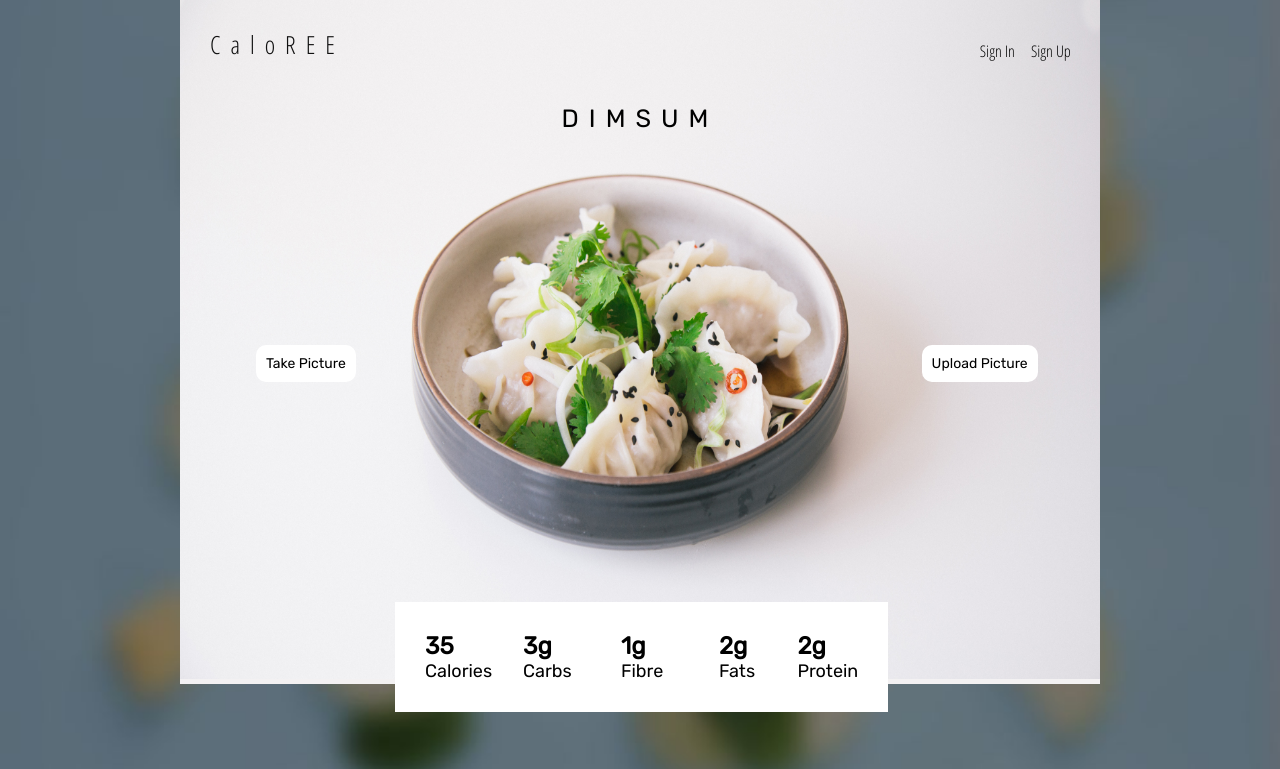
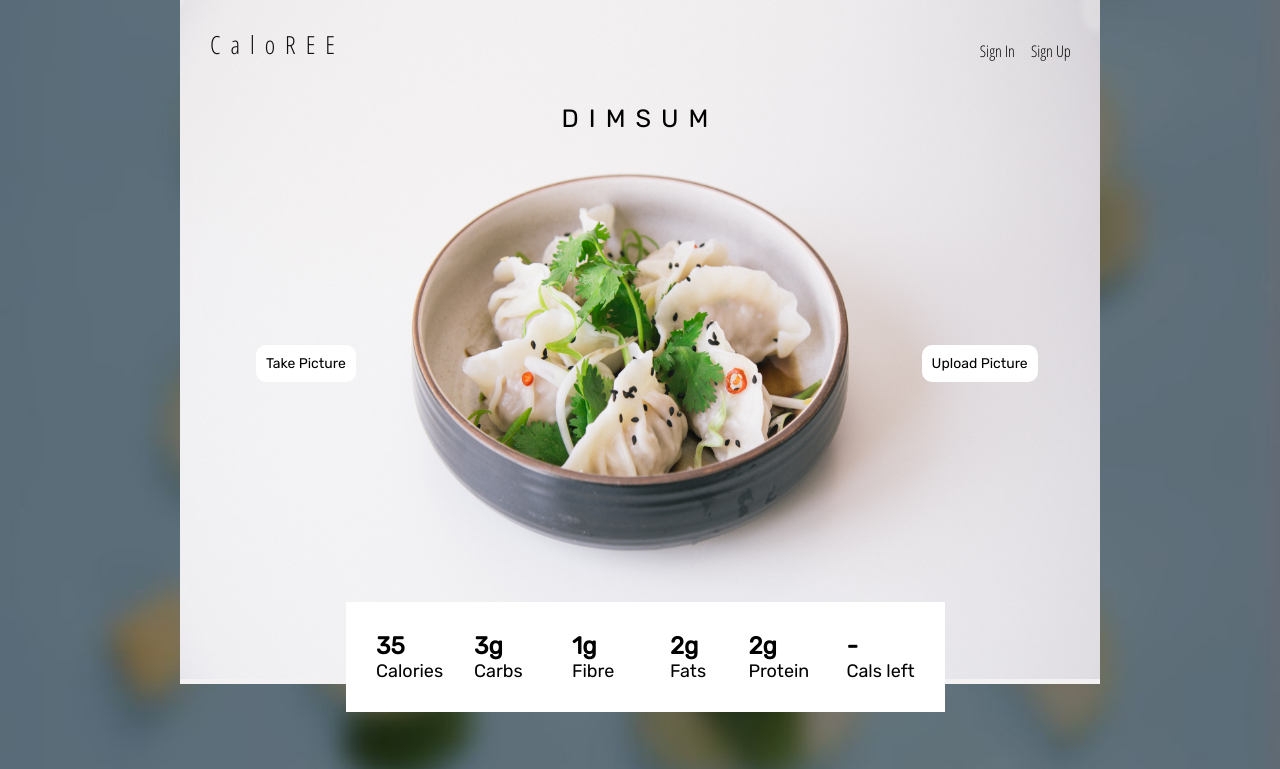
Before and after one commit to ossaris56/CaloREE, a Flask app: page / in a window 1280 px wide. Shown: the part 31-800 px from the top of the page. Run offline with Flask 2, Linux system fonts and the light colour scheme; parts of the project's set-up code (start-up, migrations or seed data) failed here and were passed over.

Commit message:
Cal remaining text area

```diff
--- a/caloree/static/css/index.css
+++ b/caloree/static/css/index.css
@@ -175,7 +175,7 @@
     border-radius: 7px;
 }
 
-.calorie, .carb, .fats, .protein, .fibre {
+.calorie, .carb, .fats, .protein, .fibre, .calRemaining {
     position: absolute;
     top: 85%;
     margin-left: auto;
@@ -187,23 +187,27 @@
 }
 
 .calorie {
-    left: 25%;
+    left: 20%;
 }
 
 .carb {
-    left: 35%;
+    left: 30%;
 }
 
 .fibre {
-    left: 45%;
+    left: 40%;
 }
 
 .fats {
-    left: 55%;
+    left: 50%;
 }
 
 .protein{
-    left: 63%;
+    left: 58%;
+}
+
+.calRemaining {
+    left: 68%;
 }
 
 .num, .name {
--- a/caloree/templates/Index.html
+++ b/caloree/templates/Index.html
@@ -67,6 +67,14 @@
                     Protein
                 </div>
             </section>
+            <section class="calRemaining container">
+                <div class="animatee num">
+                    <b>-</b>
+                </div>
+                <div class="name">
+                    Cals left
+                </div>
+            </section>
         </div>
 
         <div class="mySlides bgcolour2">
@@ -115,6 +123,14 @@
                 </div>
                 <div class="name">
                     Protein
+                </div>
+            </section>
+            <section class="calRemaining container">
+                <div class="animatee num">
+                    <b>-</b>
+                </div>
+                <div class="name">
+                    Cals left
                 </div>
             </section>
         </div>
@@ -167,6 +183,14 @@
                     Protein
                 </div>
             </section>
+            <section class="calRemaining container">
+                <div class="animatee num">
+                    <b>-</b>
+                </div>
+                <div class="name">
+                    Cals left
+                </div>
+            </section>
         </div>
     </div>
     <script src="../static/js/index.js"></script>
```
Also changed, not shown: caloree/templates/prediction.html (+8 -0 lines).
